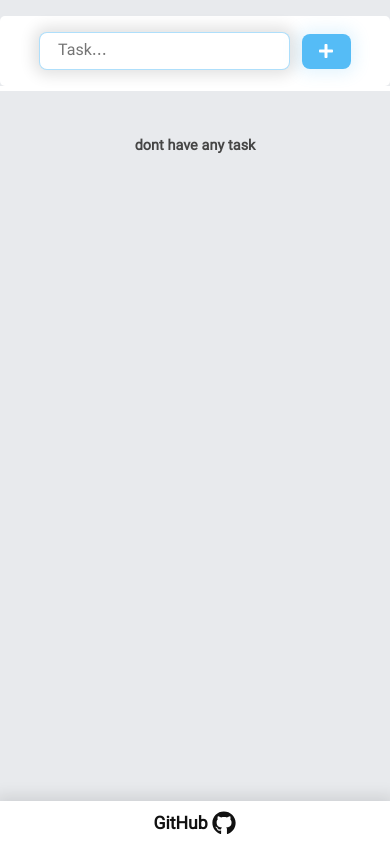
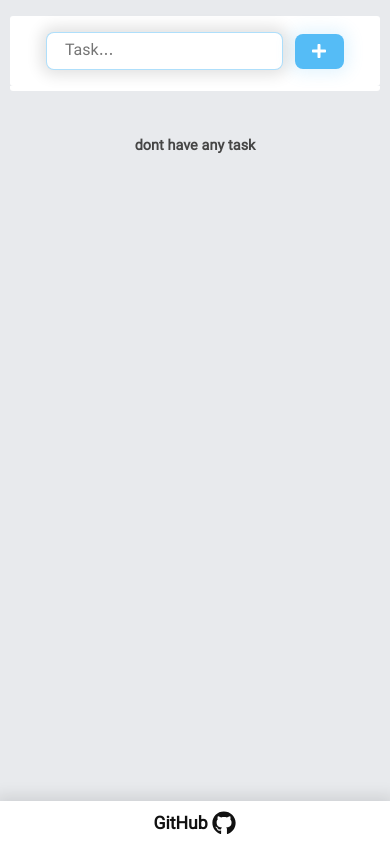
Before and after one commit to Amirmadany/todo-app, a Vue app: page / in a window 390 px wide. Built offline with nearby package versions, Linux system fonts and the light colour scheme.

Commit message:
modify the disign of the form

```diff
--- a/src/components/FormTask.vue
+++ b/src/components/FormTask.vue
@@ -118,7 +118,7 @@ export default {
 
     .tasks-form{
         background: white;
-        border-radius: 5px;
+        border-radius: 3px;
         padding: 1rem;
         display: flex;
         align-items: center;
@@ -161,6 +161,21 @@ export default {
         color: rgb(255, 55, 55);
         font-weight: 600;
         font-size: 0.95rem;
+        border-radius: 0 0 3px 3px;
+    }
+
+    @media(max-width: 31.0625rem){
+
+        .tasks-form{
+            width: 95%;
+            margin: auto;
+        }
+
+        .form-error{
+            margin: 0 auto 2rem auto;
+            width: 95%;
+        }
+
     }
 
 </style>
```
